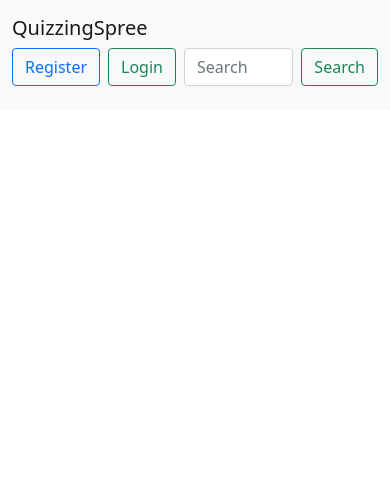
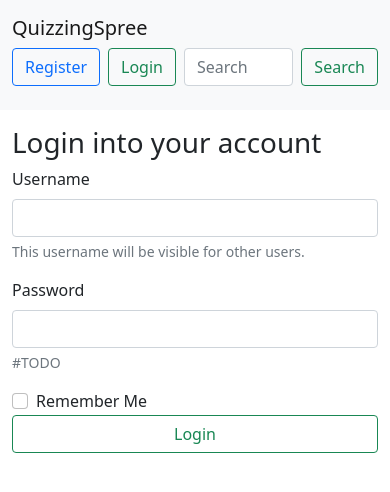
Before and after one commit to mtyton/QuizzingSpree, a Flask app: page /auth/login in a window 390 px wide. Shown: the top 492 px of the page. Run offline with Flask 2, Linux system fonts and the light colour scheme; parts of the project's set-up code (start-up, migrations or seed data) failed here and were passed over.

Commit message:
WIP: login view implementation

```diff
--- a/app.py
+++ b/app.py
@@ -5,12 +5,18 @@ from flask import Flask
 from database import database
 from apps.auth.login_manager import configure_login_manager
 from apps.auth.views import bp as bp_auth
+from apps.base.context_processor import logged_user
 
 
 def get_proper_config_name(mode):
     if mode == "development":
         return 'config.DevelopmentConfig'
     return 'config.ProductionConfig'
+
+
+def __configure_context_processors(app) -> Flask:
+    app.context_processor(logged_user)
+    return app
 
 
 def create_app(predefined_config=None):
@@ -29,6 +35,8 @@ def create_app(predefined_config=None):
     configure_login_manager(app)
     # blueprint registration
     app.register_blueprint(bp_auth)
+    # finally, add context processors
+    app = __configure_context_processors(app)
 
     return app
 
--- a/apps/auth/forms.py
+++ b/apps/auth/forms.py
@@ -70,7 +70,7 @@ class RegistrationForm(Form):
 
 class LoginForm(Form):
     username = StringField("Username", [validators.Length(min=4, max=25)])
-    password = PasswordField('New Password', [
+    password = PasswordField('Password', [
         validators.DataRequired()
     ])
     remember_me = BooleanField("Remember Me")
--- /dev/null
+++ b/apps/base/context_processor.py
@@ -0,0 +1,5 @@
+from flask_login import current_user
+
+
+def logged_user():
+    return {'current_user': current_user}
--- a/templates/auth/login.html
+++ b/templates/auth/login.html
@@ -1 +1,32 @@
 {% extends 'base/base.html' %}
+
+{% block content %}
+    <div class="container mt-3">
+        <h1>Login into your account</h1>
+        <form method="post">
+            {{ form.csrf_token }}
+
+            <div class="mb-3">
+                <label for="usernameInput">{{form.username.label(class="form-label")}}</label>
+                {{form.username(class="form-control", id="usernameInput")}}
+                <div id="usernameHelp" class="form-text">This username will be visible for other users.</div>
+            </div>
+
+            <div class="mb-3">
+                <label for="passwordInput">{{form.password.label(class="form-label")}}</label>
+                {{form.password(class="form-control", id="passwordInput")}}
+                <div id="passwordHelp" class="form-text">#TODO</div>
+            </div>
+
+            <div class="form-check">
+                {{form.remember_me(class="form-check-input", id="flexCheckDefault")}}
+                {{form.remember_me.label(class="form-check-label", for="flexCheckDefault")}}
+            </div>
+            <div class="d-grid gap-2 d-md-flex justify-content-md-end">
+                <input type="submit" value="Login" class="btn btn-outline-success">
+            </div>
+
+        </form>
+    </div>
+
+{% endblock %}
--- a/templates/auth/register.html
+++ b/templates/auth/register.html
@@ -3,7 +3,7 @@
 {% block content %}
 
     <div class="container mt-3">
-        <h1>Registration Form</h1>
+        <h1>Create an account</h1>
         <form method="post">
             {{ form.csrf_token }}
 
@@ -32,7 +32,7 @@
             </div>
 
             <div class="form-check">
-                {{form.accept_tos(class="form-check-inpu", id="flexCheckDefault")}}
+                {{form.accept_tos(class="form-check-input", id="flexCheckDefault")}}
                 {{form.accept_tos.label(class="form-check-label", for="flexCheckDefault")}}
             </div>
             <div class="d-grid gap-2 d-md-flex justify-content-md-end">
--- a/templates/base/partials/navbar.html
+++ b/templates/base/partials/navbar.html
@@ -31,9 +31,13 @@
 
 
     <form class="d-flex">
+      {% if current_user.is_authenticated %}
+        <a class="btn btn-outline-success me-2" href="{{ url_for('auth.logout') }}">Logout</a>
+      {% else %}
+        <a class="btn btn-outline-primary me-2" href="{{ url_for('auth.register') }}">Register</a>
+        <a class="btn btn-outline-success me-2" href="{{ url_for('auth.login') }}">Login</a>
+      {% endif %}
 
-      <a class="btn btn-outline-primary me-2">Register</a>
-      <a class="btn btn-outline-success me-2">Login</a>
 
       <input class="form-control me-2" type="search" placeholder="Search" aria-label="Search">
       <button class="btn btn-outline-success" type="submit">Search</button>
```
Also changed, not shown: apps/auth/tests/test_views.py (+27 -0 lines).
